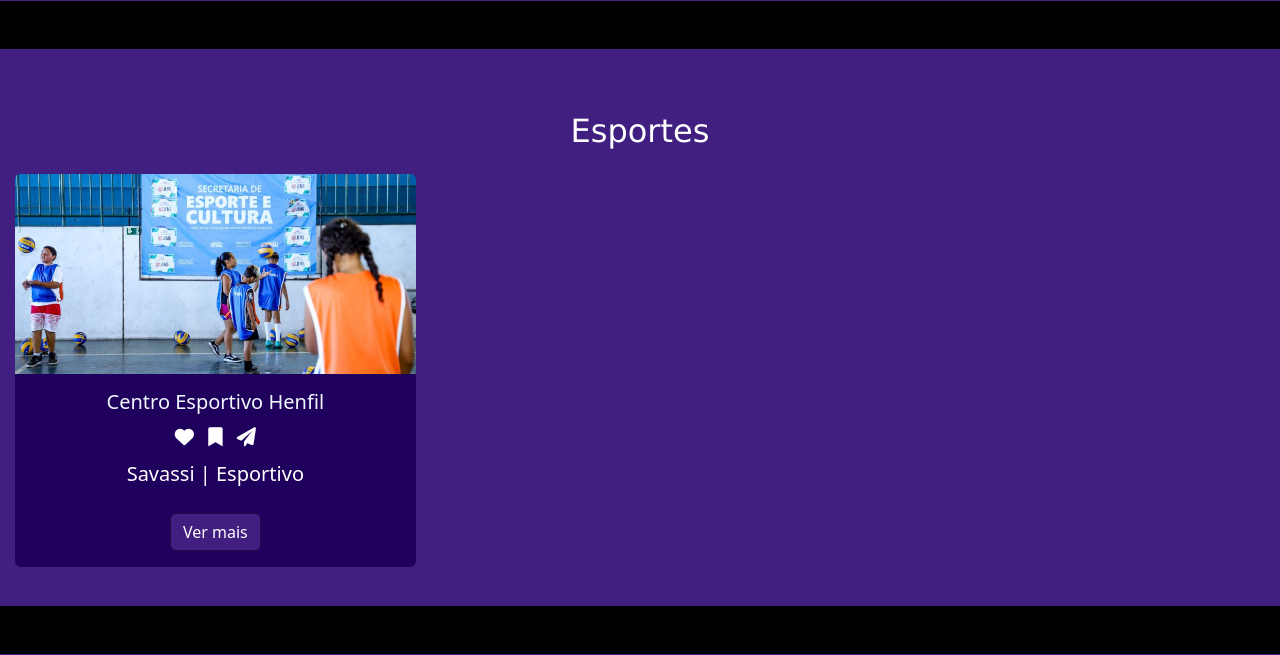
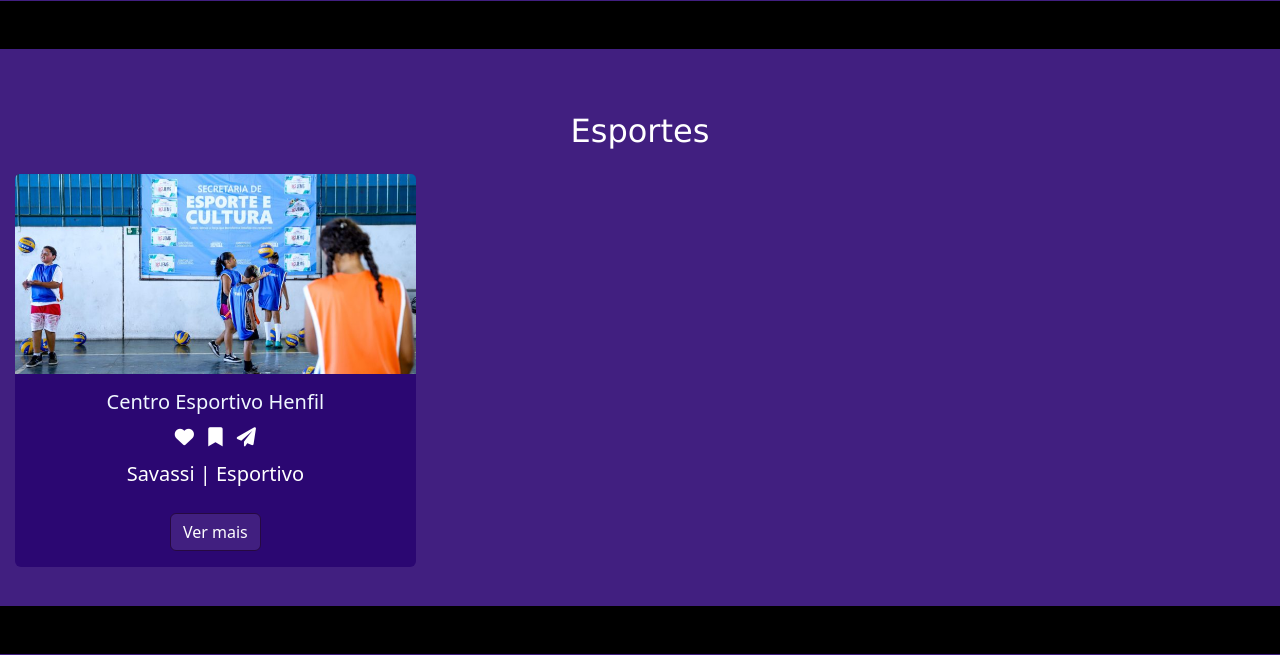
Before and after one commit to GustavoFTeo/MapeamentoSocialECulturalDeRibeiraoDasNeves, a PHP site: page /projetos.html in a window 1280 px wide. Shown: the part 926-1581 px from the top of the page. Run offline with PHP 8.4, Linux system fonts and the light colour scheme.

Commit message:
Refactor CSS styles for consistency and clarity

```diff
--- a/estilizacaoPI2.css
+++ b/estilizacaoPI2.css
@@ -161,7 +161,7 @@ h4, h5 {
 }
 
 .projeto-card {
-    background-color: rgb(31, 0, 92);
+    background-color: #2b0772;
     border: none;
     color: white;
 }
```
